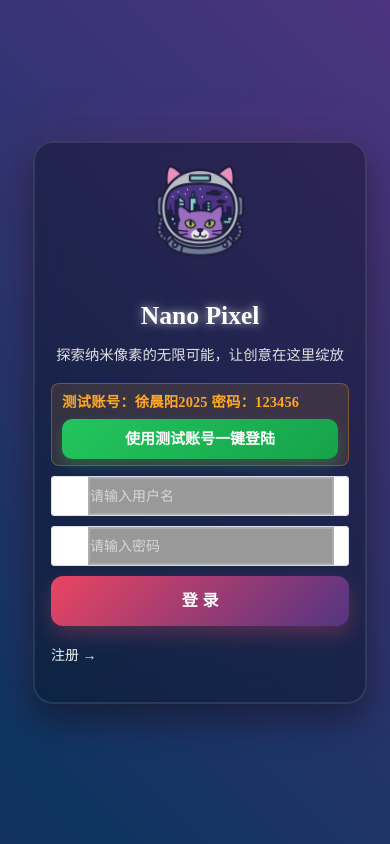
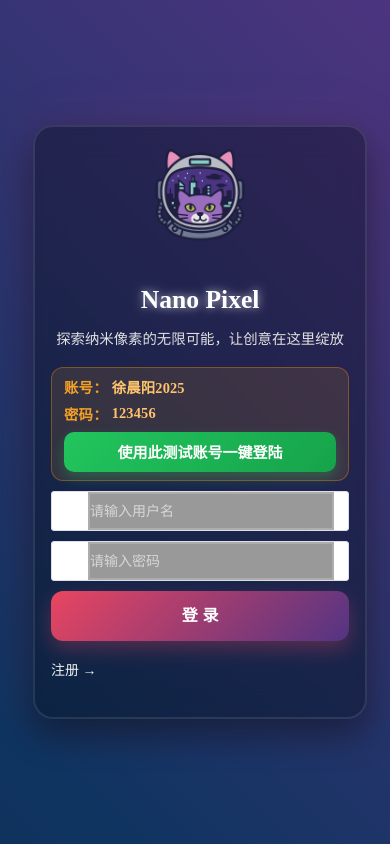
Before and after one commit to DeepDarkBoy48/NanoPixel-Frontend, a Vue app: page /login in a window 390 px wide. Built offline with nearby package versions, Linux system fonts and the light colour scheme.

Commit message:
优化登录页面的测试账号提示信息样式，调整布局以提升用户体验；更新一键登录按钮文本，增强可用性。

```diff
--- a/src/views/login.vue
+++ b/src/views/login.vue
@@ -139,13 +139,12 @@ const goBlog = () => {
           <!-- 登录表单 -->
           <el-form ref="form" size="large" autocomplete="off" v-else :model="registerData" :rules="rules">
             <div class="test-account-tip">
-              <span class="tip-left">测试账号：徐晨阳2025 密码：123456</span>
+              <div class="tip-left-col">
+                <div class="tip-row"><span class="tip-label">账号：</span><span class="tip-value">徐晨阳2025</span></div>
+                <div class="tip-row"><span class="tip-label">密码：</span><span class="tip-value">123456</span></div>
+              </div>
               <span class="tip-arrow" aria-hidden="true">➜</span>
-              <el-button
-                class="quick-login-btn"
-                size="large"
-                @click="oneClickLogin"
-              >使用测试账号一键登陆</el-button>
+              <el-button class="quick-login-btn" size="large" @click="oneClickLogin">使用此测试账号一键登陆</el-button>
             </div>
             <el-form-item prop="username">
               <el-input :prefix-icon="User" placeholder="请输入用户名" v-model="registerData.username"></el-input>
@@ -271,29 +270,47 @@ const goBlog = () => {
 
 .test-account-tip {
   margin-bottom: 10px;
-    padding: 6px 10px;
-    border-radius: 8px;
+  padding: 8px 12px;
+  border-radius: 12px;
   background: rgba(255, 152, 0, 0.12);
   border: 1px solid rgba(255, 152, 0, 0.35);
   color: #ffa726;
   font-weight: 600;
+  display: grid;
+  grid-template-columns: 1fr auto auto;
+  align-items: center;
+  column-gap: 12px;
+  letter-spacing: 0.01em;
+  min-height: 72px;
+}
+
+.tip-left-col {
+  display: grid;
+  row-gap: 6px;
+  align-content: center;
+}
+
+.tip-row {
   display: flex;
+  gap: 4px;
   align-items: center;
-    justify-content: space-between;
-    gap: 10px;
-    letter-spacing: 0.01em;
 }
-  .tip-left {
-    white-space: nowrap;
-    flex: 1 1 auto;
+
+.tip-label {
+  opacity: 0.95;
 }
+
+.tip-value {
+  color: #ffc46b;
+}
+
 .tip-arrow {
   color: #22c55e;
   font-size: 18px;
   line-height: 1;
-    flex: none;
   filter: drop-shadow(0 1px 3px rgba(34, 197, 94, 0.45));
 }
+
 .quick-login-btn {
   display: inline-block;
   margin: 0;
@@ -307,6 +324,7 @@ const goBlog = () => {
   box-shadow: 0 6px 14px rgba(34, 197, 94, 0.30);
   transition: all 0.2s ease;
 }
+
 .quick-login-btn:hover {
   background: linear-gradient(135deg, #16a34a, #22c55e);
   transform: translateY(-1px);
@@ -434,13 +452,12 @@ const goBlog = () => {
   .test-account-tip {
     font-size: 0.9rem;
     margin-bottom: 10px;
-    flex-direction: column;
-    align-items: stretch;
-    gap: 8px;
+    display: grid;
+    grid-template-columns: 1fr;
+    row-gap: 8px;
+    min-height: auto;
   }
-  .tip-left {
-    white-space: normal;
-  }
+
   .tip-arrow {
     display: none;
   }
```
Lines whose indentation alone changed are shown as unchanged.
